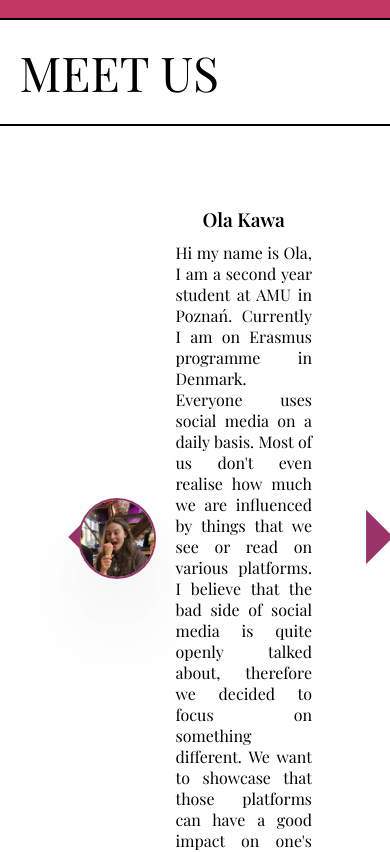
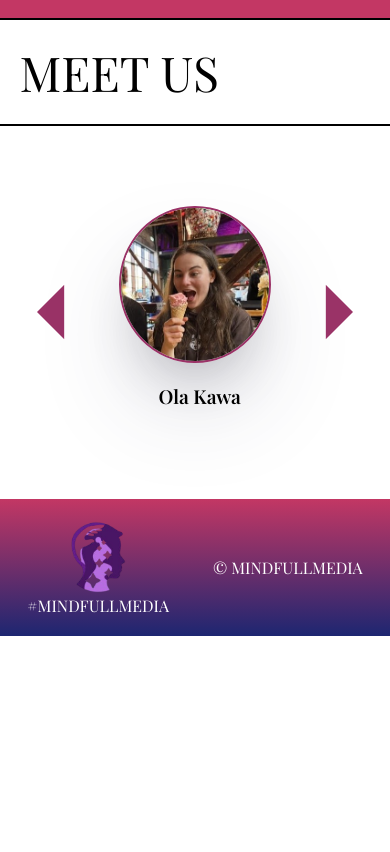
Before and after one commit to Xelo04/Mindful-Media, a React (Vite) app: page / in a window 390 px wide. Shown: the part 7440-8292 px from the top of the page. After the commit the page ends 8076 px from the top, so only its background shows below. Built offline with nearby package versions, Linux system fonts and the light colour scheme; a web font is replaced by a local one.

Commit message:
Refactor TeamMemberSlider layout and styles for improved responsiveness and structure

```diff
--- a/src/components/team-member-slider/TeamMemberSlider.tsx
+++ b/src/components/team-member-slider/TeamMemberSlider.tsx
@@ -27,6 +27,7 @@ const TeamMemberSlider = () => {
       <button onClick={handlePrev}>
         <span className="material-icons">arrow_left</span>
       </button>
+      <div className="team-member">
         <img
           className="team-member-image"
           src={teamMembers[currentIndex].image}
@@ -38,6 +39,7 @@ const TeamMemberSlider = () => {
           </h3>
           <p>{teamMembers[currentIndex].description}</p>
         </div>
+      </div>
       <button onClick={handleNext}>
         <span className="material-icons">arrow_right</span>
       </button>
--- a/src/components/team-member-slider/teamMemberSlider.scss
+++ b/src/components/team-member-slider/teamMemberSlider.scss
@@ -5,13 +5,15 @@
   flex-direction: row;
   justify-content: center;
   align-items: center;
-  padding-inline: 0px;
+  padding-inline: 20px;
   padding-block: 40px;
   width: 80%;
   button {
-    width: 15%;
+    width: 10%;
     background-color: transparent;
     border: none;
+    display: flex;
+    justify-content: center;
     cursor: pointer;
     .material-icons {
       font-size: 130px;
@@ -21,8 +23,15 @@
       }
     }
   }
+  .team-member {
+    display: flex;
+    flex-direction: row;
+    align-items: center;
+    justify-content: space-around;
+    width: 60%;
+  }
   .team-member-image {
-    width: 20%;
+    width: 33%;
     height: auto;
     border-radius: 50%;
     border: 2px solid constants.$middle-bg;
@@ -30,8 +39,88 @@
       rgba(0, 0, 0, 0.3) 0px 30px 60px -30px;
   }
   .team-member-info {
-    width: 40%;
-    padding-left: 5%;
+    width: 50%;
     text-align: justify;
   }
+
+  @media (max-width: 1200px) {
+    flex-direction: row;
+    justify-content: center;
+    align-items: center;
+    width: 90%;
+    button {
+      width: 15%;
+      background-color: transparent;
+      border: none;
+      cursor: pointer;
+      .material-icons {
+        font-size: 130px;
+        color: constants.$middle-bg;
+        &:hover {
+          opacity: 1;
+        }
+      }
+    }
+    .team-member {
+      display: flex;
+      flex-direction: column;
+      align-items: center;
+      .team-member-image {
+        width: 50%;
+        height: auto;
+        border-radius: 50%;
+        border: 2px solid constants.$middle-bg;
+        box-shadow: rgba(50, 50, 93, 0.25) 0px 50px 100px -20px,
+          rgba(0, 0, 0, 0.3) 0px 30px 60px -30px;
+        margin-bottom: 20px;
+      }
+      .team-member-info {
+        width: 80%;
+        padding-left: 5%;
+        text-align: justify;
+      }
+    }
+  }
+  @media (max-width: 600px) {
+    flex-direction: row;
+    justify-content: center;
+    align-items: center;
+    width: 100%;
+    padding-inline: 3px;
+
+    button {
+      width: 25%;
+      background-color: transparent;
+      border: none;
+      .material-icons {
+        font-size: 130px;
+        color: constants.$middle-bg;
+        &:hover {
+          opacity: 1;
+        }
+      }
+    }
+    .team-member {
+      display: flex;
+      flex-direction: column;
+      align-items: center;
+      .team-member-image {
+        width: 80%;
+        height: auto;
+        border-radius: 50%;
+        border: 2px solid constants.$middle-bg;
+        box-shadow: rgba(50, 50, 93, 0.25) 0px 50px 100px -20px,
+          rgba(0, 0, 0, 0.3) 0px 30px 60px -30px;
+        margin-bottom: 20px;
+      }
+      .team-member-info {
+        width: 80%;
+        padding-left: 5%;
+        text-align: justify;
+        p {
+          display: none;
+        }
+      }
+    }
+  }
 }
```
Lines whose indentation alone changed are shown as unchanged.
